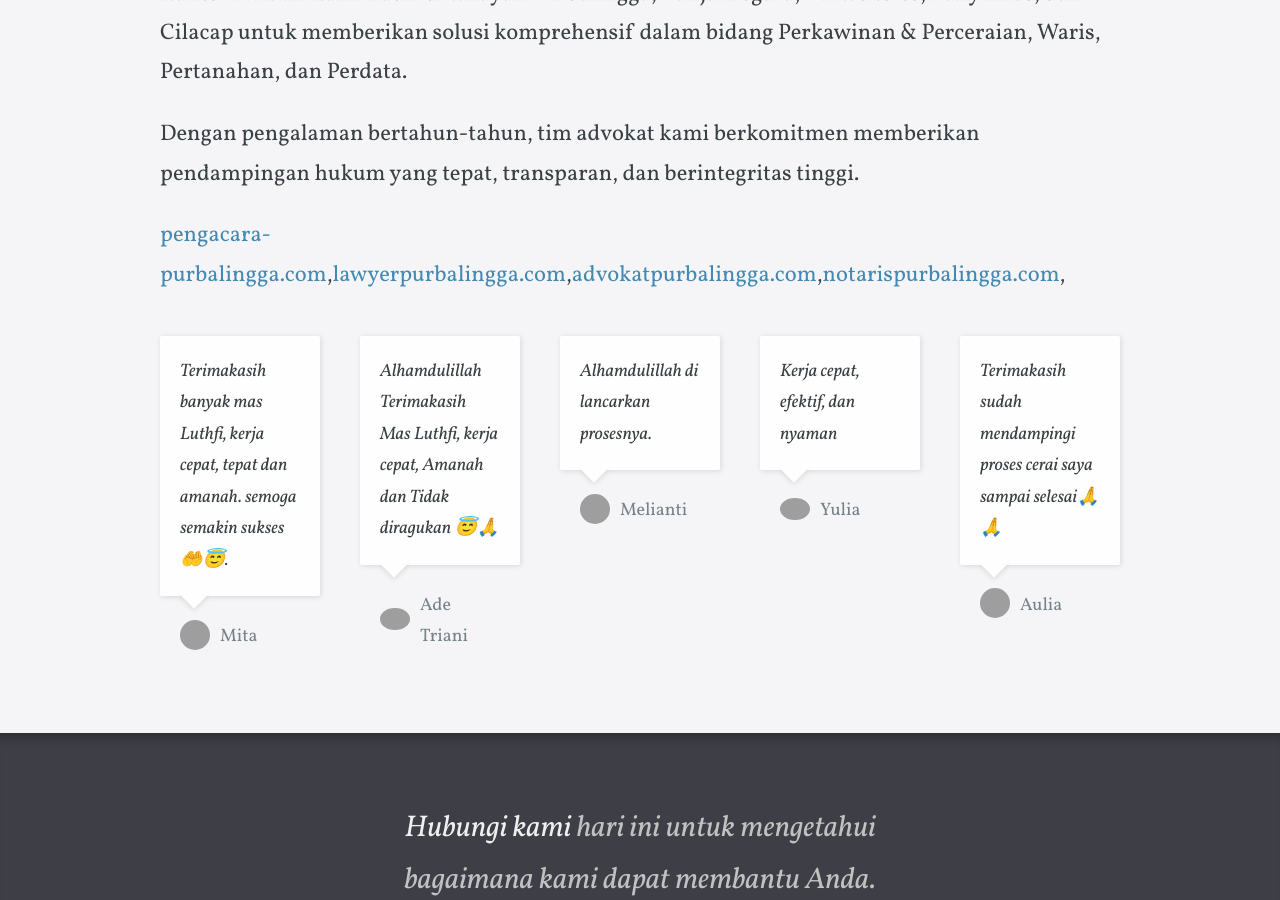
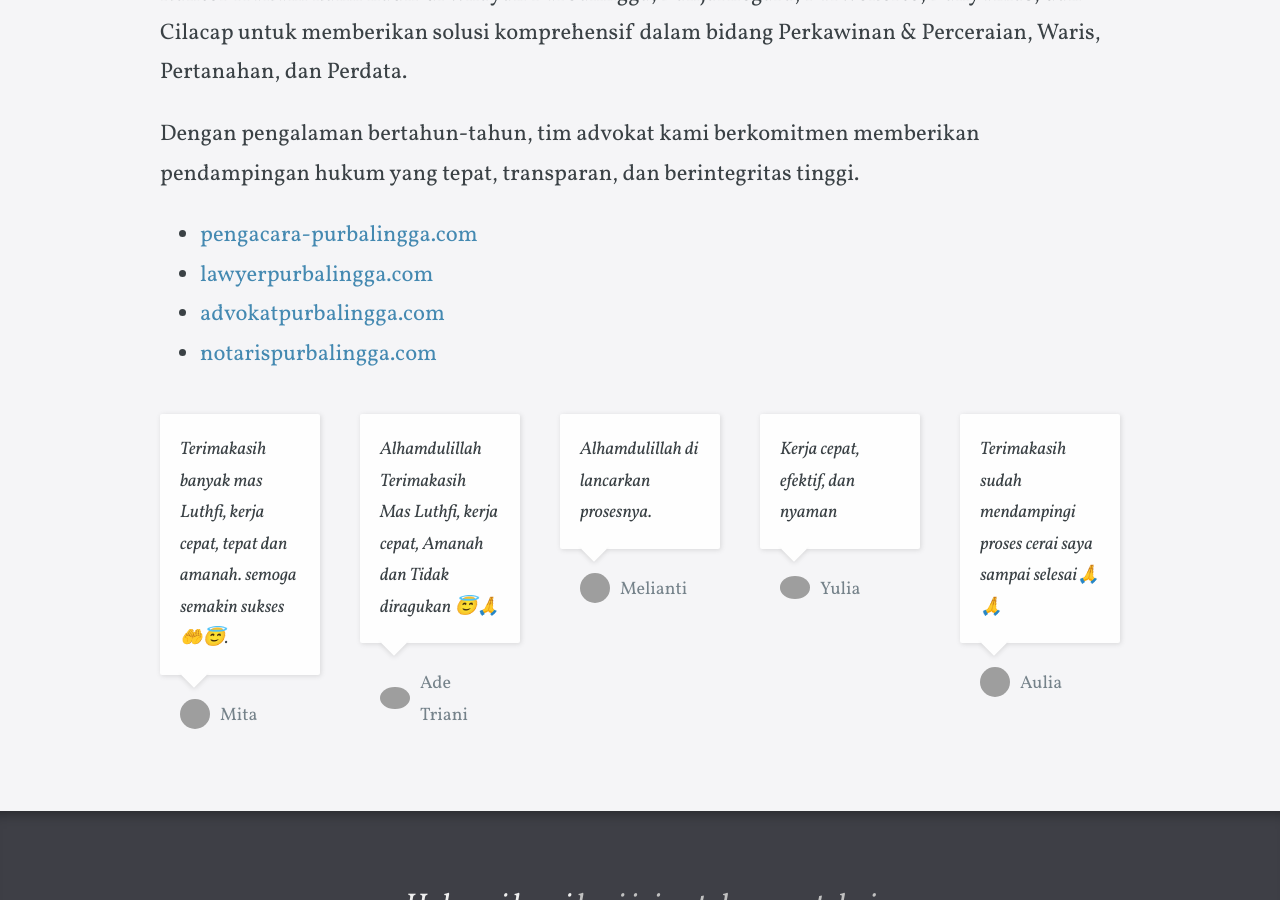
Before and after one commit to zufardhiyaulhaq/lawyerluthfi, a Jekyll site: the page built from index.html, in a window 1280 px wide and 900 px high, scrolled down 902 px. Built offline with Jekyll 4.4.1, drawn with Linux system fonts in a browser that asks for light colours; some web fonts are replaced; grey boxes are pictures that could not be loaded.

```diff
--- a/index.html
+++ b/index.html
@@ -30,7 +30,12 @@
 
 	<p>Dengan pengalaman bertahun-tahun, tim advokat kami berkomitmen memberikan pendampingan hukum yang tepat, transparan, dan berintegritas tinggi.</p>
 
-  <p><a href="https://pengacara-purbalingga.com">pengacara-purbalingga.com</a>,<a href="https://lawyerpurbalingga.com">lawyerpurbalingga.com</a>,<a href="https://advokatpurbalingga.com">advokatpurbalingga.com</a>,<a href="https://notarispurbalingga.com">notarispurbalingga.com</a>,</p>
+  <ul>
+    <li><a href="https://pengacara-purbalingga.com">pengacara-purbalingga.com</a></li>
+    <li><a href="https://lawyerpurbalingga.com">lawyerpurbalingga.com</a></li>
+    <li><a href="https://advokatpurbalingga.com">advokatpurbalingga.com</a></li>
+    <li><a href="https://notarispurbalingga.com">notarispurbalingga.com</a></li>
+  </ul>
 </div>
 
 <div class="testimonials">
```
